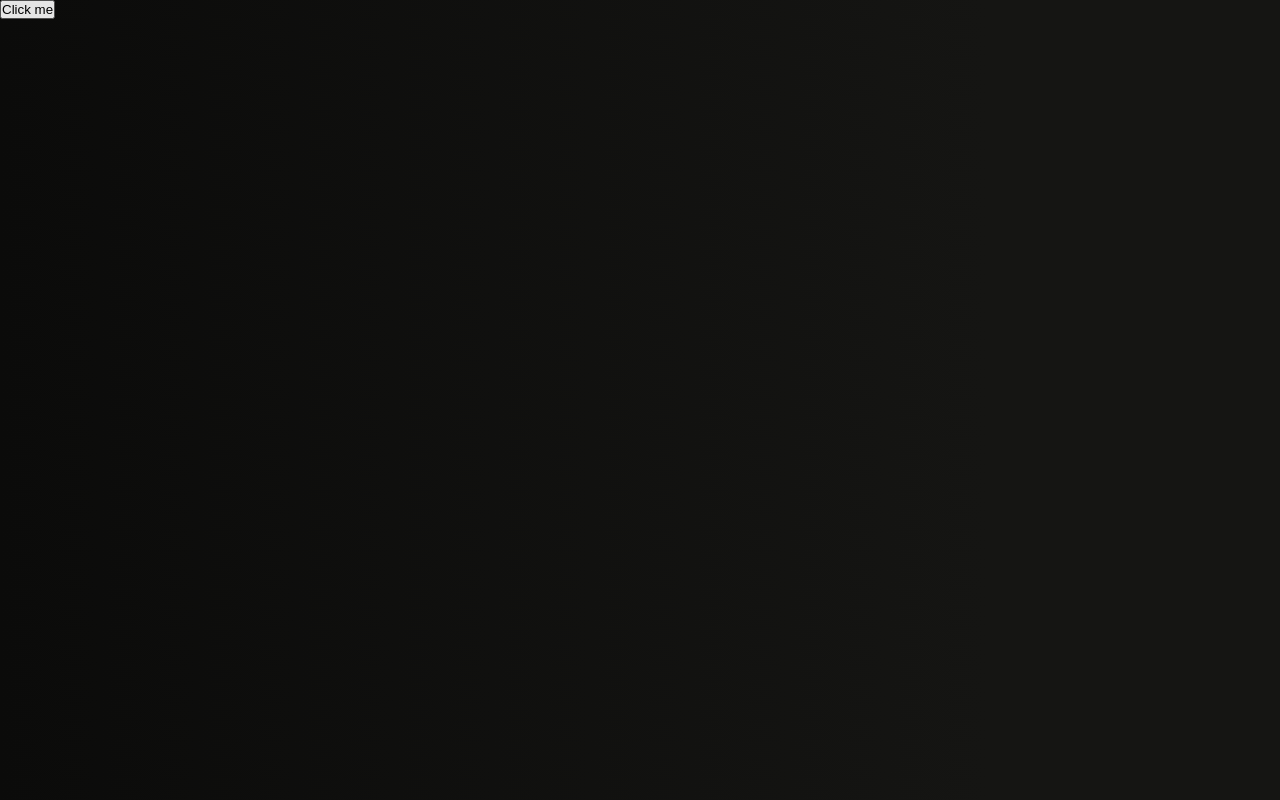
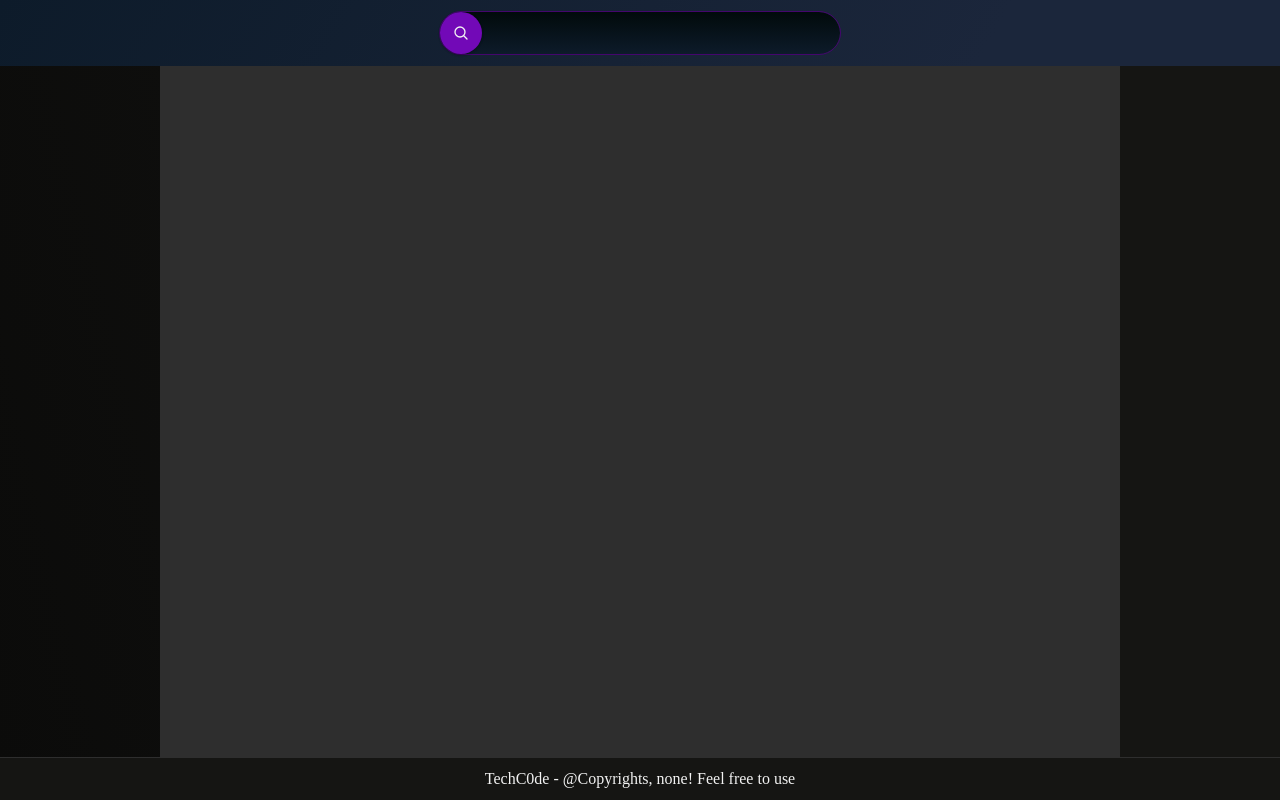
Before and after one commit to techc0deRepo/FetchData, a plain HTML site: page index.html in a window 1280 px wide. Drawn offline with Linux system fonts and the light colour scheme.

Commit message:
Another commit

```diff
--- a/index.html
+++ b/index.html
@@ -7,10 +7,20 @@
     <link rel="stylesheet" href="style.css">
 </head>
 <body>
-    <button id="btn" type="button">Click me</button>
-    <div class="container" id="cnt">
-
+    <nav>
+        <div class="search-cnt">
+            <button id="btn" class="search-btn" type="button">
+                <i class="search-icon"></i>
+            </button>
+            <input type="text" class="search-input" />
+        </div>
+    </nav>
+    <div class="container">
+        <div class="card-cnt" id="cnt"></div>
     </div>
+    <footer>
+        <p>TechC0de - @Copyrights, none! Feel free to use</p>
+    </footer>
     <script src="script.js"></script>
 </body>
 </html>
--- a/script.js
+++ b/script.js
@@ -1,4 +1,4 @@
-const url = 'https://free-to-play-games-database.p.rapidapi.com/api/filter?tag=3d.mmorpg.fantasy.pvp&platform=pc';
+const url = 'https://free-to-play-games-database.p.rapidapi.com/api/filter?tag=3d.mmorpg.fantasy.pvp';
 const options = {
 	method: 'GET',
 	headers: {
@@ -15,6 +15,9 @@ const platform = new Set();
 
 function saveFetch(data){
 
+    while (cnt.firstChild) {
+        cnt.firstChild.remove()
+    }
     console.log(data);
 
     data.forEach(element => {
@@ -34,6 +37,8 @@ function saveFetch(data){
             url: element.game_url
             }
         }
+
+    // Add values to Sets
     genre.add(obj.general_info.genre);
     platform.add(obj.general_info.platform);
 
--- a/style.css
+++ b/style.css
@@ -5,22 +5,94 @@
 }
 
 body {
+    display: flex;
+    flex-direction: column;
     background: rgb(11,11,10);
-    background: linear-gradient(77deg, rgba(11,11,10,1) 0%, rgba(21,21,19,1) 77%);
+    background: linear-gradient(77deg, #0b0b0a 0%, #151513 77%);
+    height: 100vh;
+}
+
+nav {
+    width: auto;
+    padding-inline: 7.5%;
+    background: #1b263b;
+    background: linear-gradient(120deg, #0d1b2a 0%, #1b263b 77%);
+    padding: 12px 0;
+    display: flex;
+    justify-content: center;
+}
+
+.search-cnt {
+    position: relative;
+    max-width: 400px;
+    width: 100%;
+    height: 42px;
+}
+
+.search-btn{
+    position: absolute;
+    top: 0;
+    left: 0;
+    background: #7209b7;
+    width: 42px;
+    height: 42px;
+    border-radius: 50%;
+    border: none;
+    background-image: url(/assets/search.svg);
+    background-repeat: no-repeat;
+    background-size: 16px;
+    background-position: 50%;
+    box-shadow: rgba(0, 0, 0, 0.12) 0px 1px 3px, rgba(0, 0, 0, 0.24) 0px 1px 2px;
+    transition: .3s transform ease;
+}
+
+.search-btn:hover{
+    transform: scale(1.12);
+}
+
+.search-btn:active {
+    box-shadow: rgba(50, 50, 93, 0.25) 0px 30px 60px -12px inset, rgba(0, 0, 0, 0.3) 0px 18px 36px -18px inset;
+}
+
+.search-cnt input{
+    background: #010a0b;
+    background: linear-gradient(180deg, #010a0b 0%, #0d1b2a 100%);
+    color: #f2f2f2;
+    border: none;
+    border-radius: 22px;
+    width: 100%;
+    height: 100%;
+    padding: 0 22px 0 54px;
+    cursor: text;
+    outline: 1px solid #44066d;
+}
+
+.search-cnt input:focus{
+    outline: 1px solid #7209b7;
 }
 
 .container {
-    max-width: 1024px;
-    margin-inline: auto;
-    display: flex;
-    flex-direction: column;
-    align-items: center;
+    width: auto;
+    height: 100%;
+    margin-inline: 12.5%;
+    display: block;
+    background: #2e2e2e;
+    padding: 2rem 0;
+    overflow-y: scroll;
+}
+
+.card-cnt {
+    width: 100%;
+    display: grid;
+    grid-template-columns: auto auto;
     gap: 1em;
+    grid-template-rows: repeat(auto-fill, 200px);
+    justify-content: center
 }
 
 .card {
     display: inline-flex;
-    width: 700px;
+    width: 600px;
     background: rgba(255, 255, 255, 0.2);
     border-radius: 16px;
     border: 1px solid rgba(255, 255, 255, 0.3);
@@ -48,3 +120,13 @@ body {
     border-radius: 8px;
     background-color: blueviolet;
 }
+
+footer {
+    width: 100%;
+    padding: 12px 0;
+    display: inline-flex;
+    justify-content: center;
+    color: #f2f2f2;
+    background-color: #151513;
+    border-top: 1px solid #2e2e2e;
+}
```
Also changed, not shown: assets/search.svg (added). Lines whose indentation alone changed are shown as unchanged.
